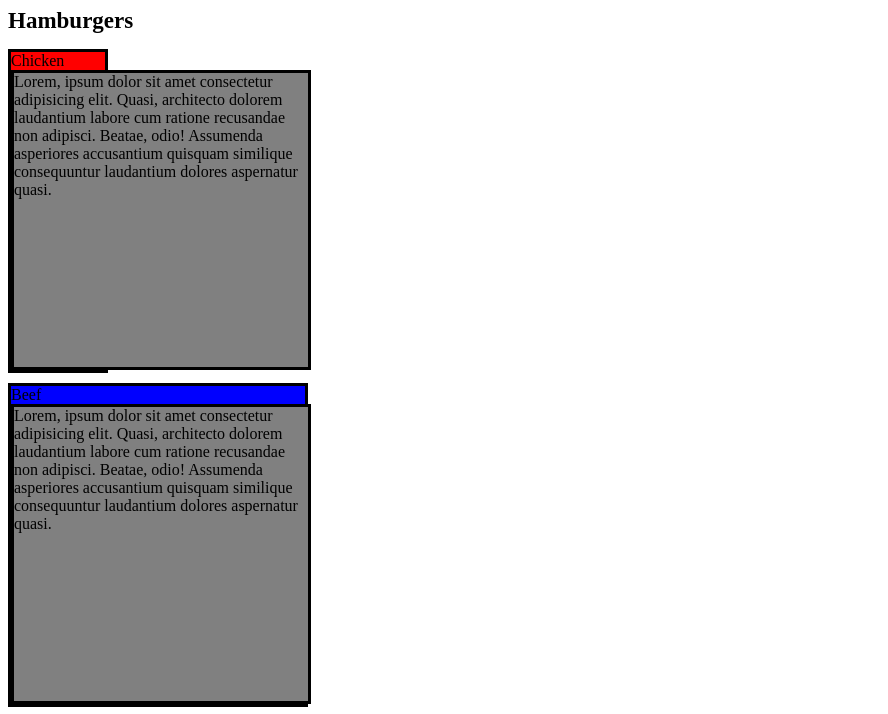
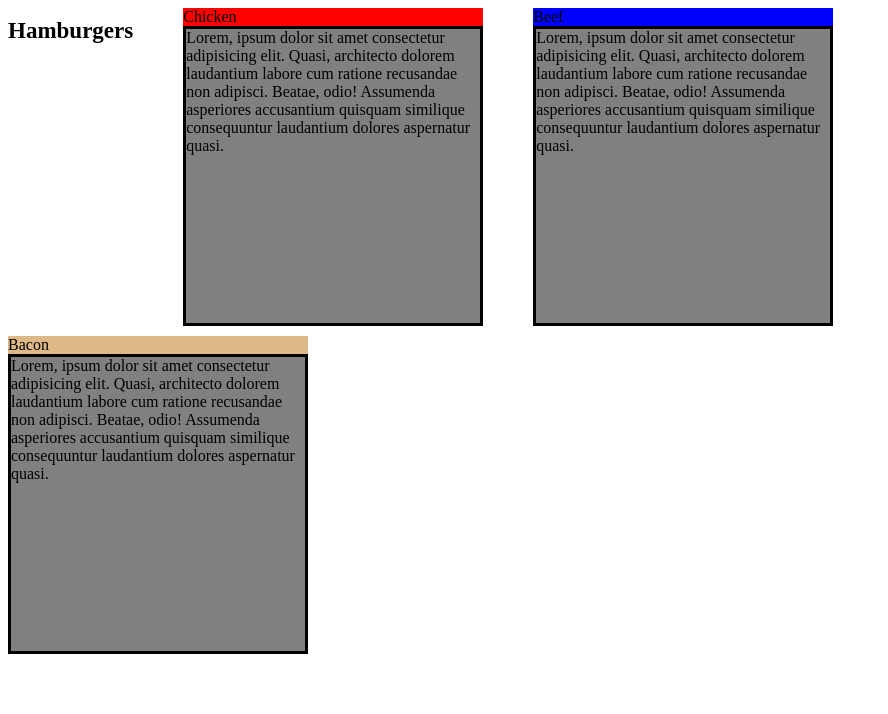
Before and after one commit to byzkrnlk/module2-solution, a plain HTML site: page index.html in a window 1280 px wide. Shown: the top 714 px of the page, without its empty margins (0-888 px from the left). Drawn offline with Linux system fonts and the light colour scheme.

Commit message:
Update styles.css

```diff
--- a/styles.css
+++ b/styles.css
@@ -20,9 +20,14 @@
         width: 50%;
         height: 50%;
     }
+
+}
+* {
+    margin-right: 50px;
+    float: left;
 }
 h1 {
-    margin-top: auto;
+    margin-top: 10px;
     font-size: 23px;
     color: black;
     position: center;
@@ -30,9 +35,9 @@ h1 {
 #M1 {
     background-color: red;
     box-sizing: border-box;
-    width: 100px;
+    width: 300px;
     margin-bottom: 10px;
-    border: 3px solid black;
+
 
 }
 #M2 {
@@ -40,7 +45,7 @@ h1 {
     box-sizing: border-box;
     width: 300px;
     margin-bottom: 10px;
-    border: 3px solid black;
+
 }
 #M3 {background-color: burlywood;
     box-sizing: border-box;
@@ -51,6 +56,7 @@ h1 {
 }
 #I1 {
     background-color: grey;
+    padding: 5px grey;
     width: 300px;
     height: 300px;
     box-sizing: border-box;
@@ -58,6 +64,7 @@ h1 {
 }
 #I2 {
     background-color: grey;
+    padding: 5px grey;
     width: 300px;
     height: 300px;
     box-sizing: border-box;
```
